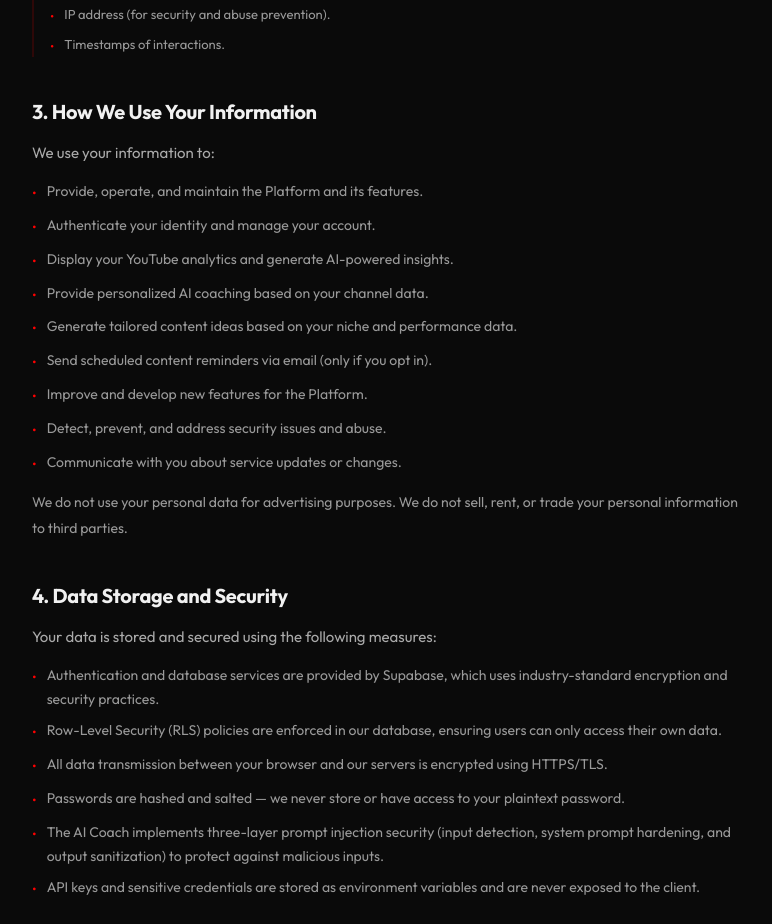
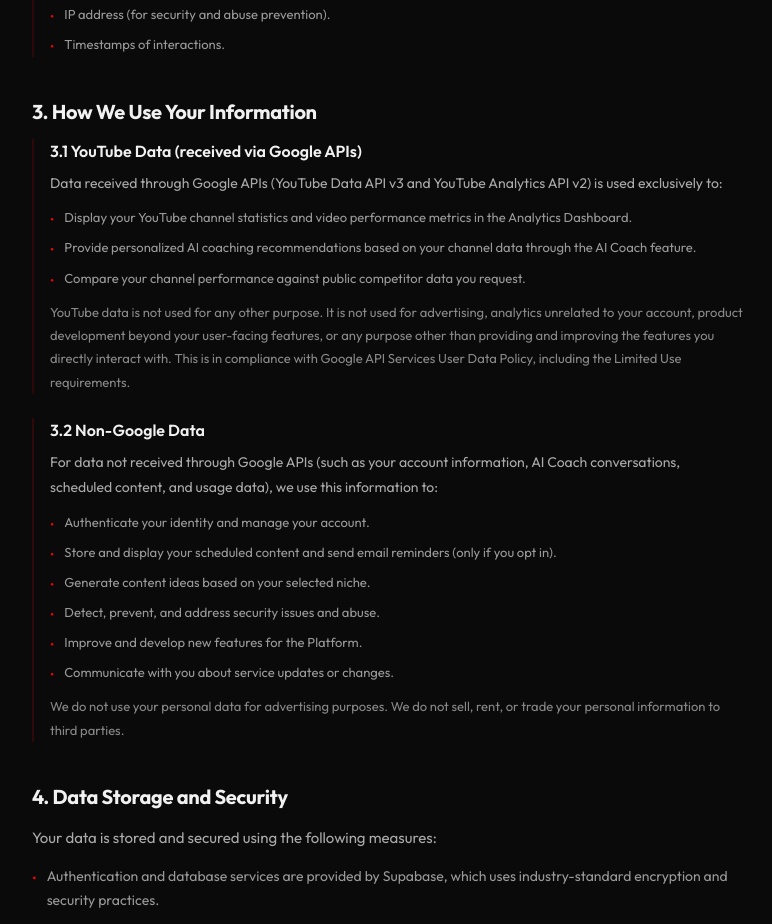
Before and after one commit to predaaaasaaaaaaa/nexora-frontend-v2, a Next.js app: page /privacy in a window 1280 px wide. Shown: the part 1600-2524 px from the top of the page, without its empty margins (252-1024 px from the left). Built offline with nearby package versions, Linux system fonts and the light colour scheme.

Commit message:
Update Privacy Policy

```diff
--- a/src/app/privacy/page.jsx
+++ b/src/app/privacy/page.jsx
@@ -73,19 +73,31 @@ export default function PrivacyPolicyPage() {
     },
     {
       title: '3. How We Use Your Information',
-      content: 'We use your information to:',
-      list: [
-        'Provide, operate, and maintain the Platform and its features.',
-        'Authenticate your identity and manage your account.',
-        'Display your YouTube analytics and generate AI-powered insights.',
-        'Provide personalized AI coaching based on your channel data.',
-        'Generate tailored content ideas based on your niche and performance data.',
-        'Send scheduled content reminders via email (only if you opt in).',
-        'Improve and develop new features for the Platform.',
-        'Detect, prevent, and address security issues and abuse.',
-        'Communicate with you about service updates or changes.',
+      subsections: [
+        {
+          subtitle: '3.1 YouTube Data (received via Google APIs)',
+          content: 'Data received through Google APIs (YouTube Data API v3 and YouTube Analytics API v2) is used exclusively to:',
+          list: [
+            'Display your YouTube channel statistics and video performance metrics in the Analytics Dashboard.',
+            'Provide personalized AI coaching recommendations based on your channel data through the AI Coach feature.',
+            'Compare your channel performance against public competitor data you request.',
+          ],
+          after: 'YouTube data is not used for any other purpose. It is not used for advertising, analytics unrelated to your account, product development beyond your user-facing features, or any purpose other than providing and improving the features you directly interact with. This is in compliance with Google API Services User Data Policy, including the Limited Use requirements.',
+        },
+        {
+          subtitle: '3.2 Non-Google Data',
+          content: 'For data not received through Google APIs (such as your account information, AI Coach conversations, scheduled content, and usage data), we use this information to:',
+          list: [
+            'Authenticate your identity and manage your account.',
+            'Store and display your scheduled content and send email reminders (only if you opt in).',
+            'Generate content ideas based on your selected niche.',
+            'Detect, prevent, and address security issues and abuse.',
+            'Improve and develop new features for the Platform.',
+            'Communicate with you about service updates or changes.',
+          ],
+          after: 'We do not use your personal data for advertising purposes. We do not sell, rent, or trade your personal information to third parties.',
+        },
       ],
-      after: 'We do not use your personal data for advertising purposes. We do not sell, rent, or trade your personal information to third parties.',
     },
     {
       title: '4. Data Storage and Security',
```
